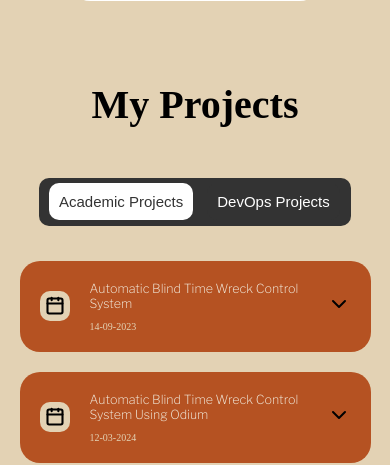
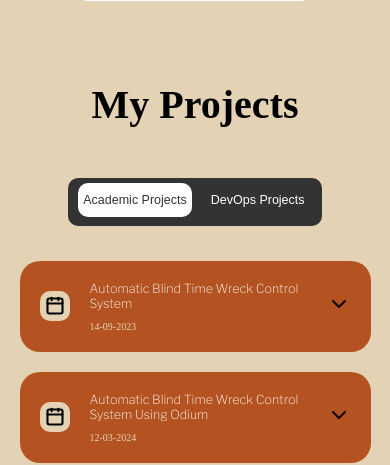
Before and after one commit to mogan311/newportfolio, a Flask app: page / in a window 390 px wide. Shown: the part 3695-4160 px from the top of the page. Run offline with Flask 3, Linux system fonts and the light colour scheme.

Commit message:
last-13th

```diff
--- a/static/style.css
+++ b/static/style.css
@@ -789,9 +789,9 @@ html {
 
   /* Projects */
   .projectname{font-size: 40px; padding-bottom: 0px;}
-  .projecttitlebox { width: 80%; margin-left: auto; margin-right: auto; display: block; margin-bottom: 35px; }
-  .academic{ padding-left: 10px; padding-right: 10px; }
-  .devops { padding-left: 10px; padding-right: 10px; }
+  .projecttitlebox { width: 65%; margin-left: auto; margin-right: auto; display: block; margin-bottom: 35px; }
+  .academic{ font-size: 12.5px; padding-left: 5px; padding-right: 5px; }
+  .devops { font-size: 12.5px; padding-left: 5px; padding-right: 5px; }
   .projecticonbox{
     width: 30px;
     height: 30px;
@@ -847,7 +847,7 @@ html {
   .description { width: calc(100% - 40px); }
   .messagebox button { width: calc(100% - 36px); }
 
-  .optionsbutton a{ font-size: 15px; padding: 0px; }
+  .optionsbutton a{ font-size: 15px; padding: 0px; margin: 0px; }
   .optionsbutton{width: 100%;}
 
 }
```
